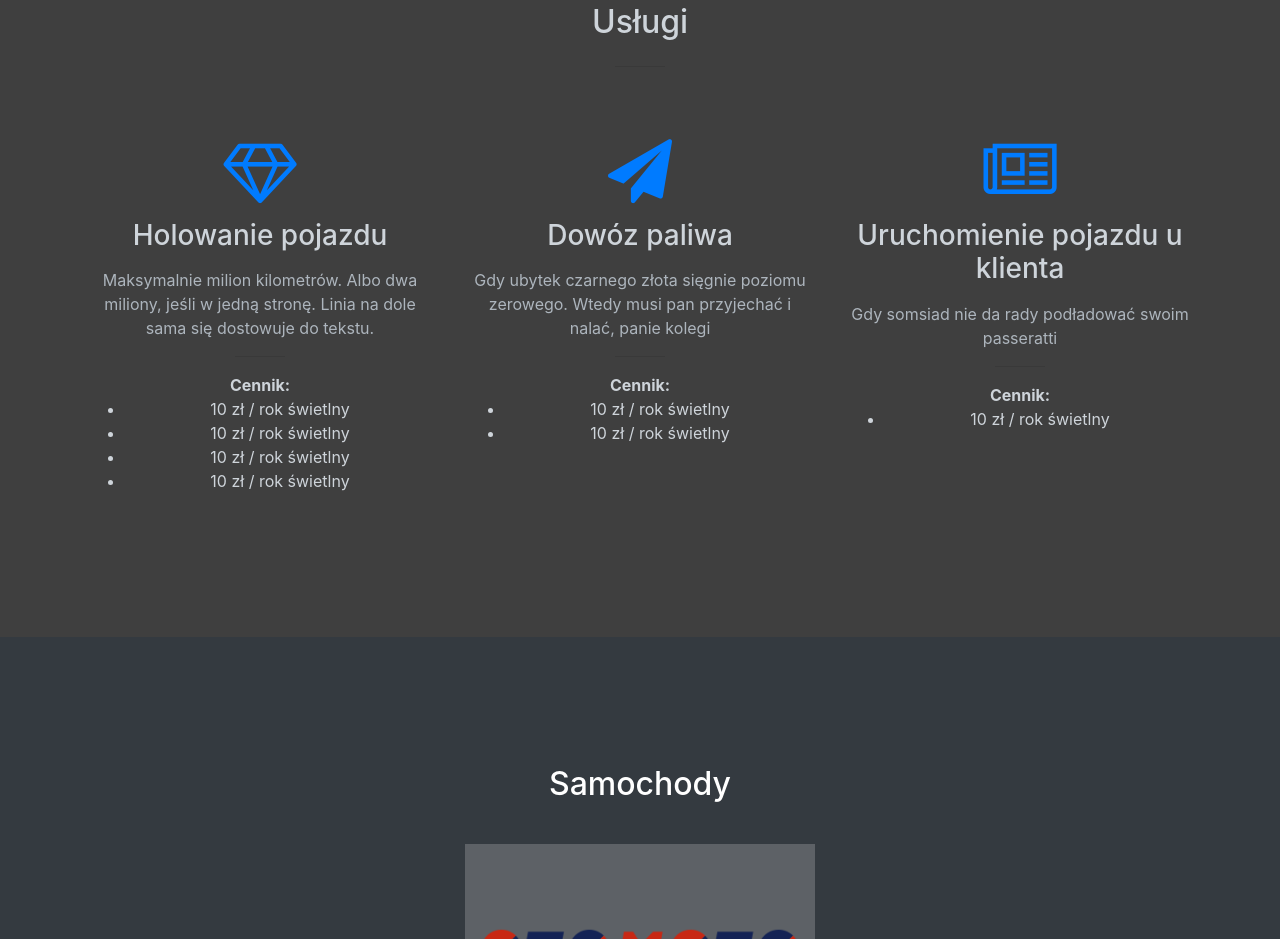
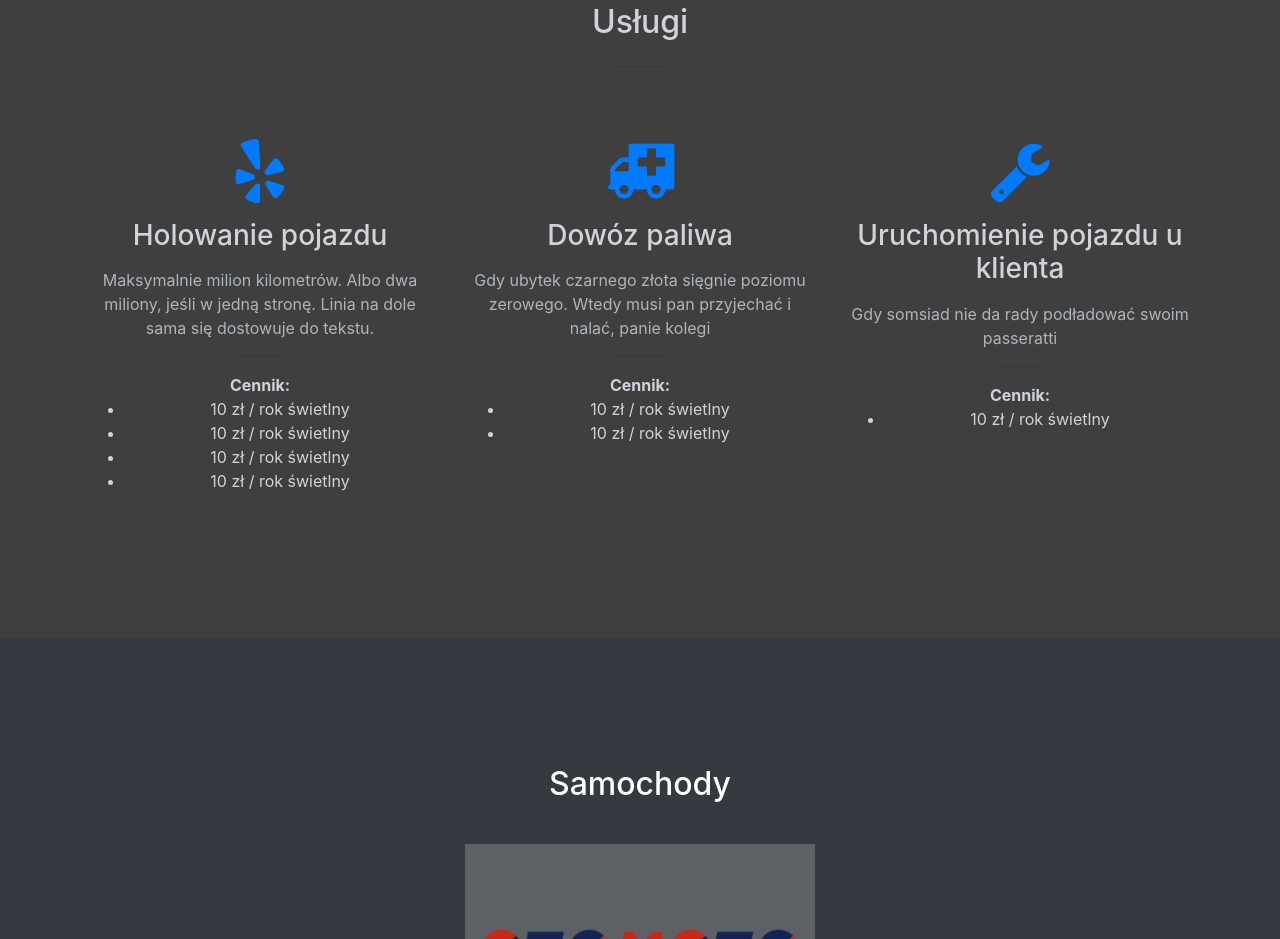
Before and after one commit to CarsArena/CarsArena.github.io, a website with bundled scripts: page index.html in a window 1280 px wide. Shown: the part 1402-2341 px from the top of the page. Built offline with nearby package versions, Linux system fonts and the light colour scheme.

Commit message:
zmiana ikonek

```diff
--- a/index.html
+++ b/index.html
@@ -97,7 +97,7 @@
         <div class="row">
           <div class="col-lg-4 col-md-4 text-center">
             <div class="service-box mt-5 mx-auto ">
-              <i class="fa fa-4x fa-diamond text-primary mb-3 sr-icons"></i>
+              <i class="fa fa-4x fa-yelp text-primary mb-3 sr-icons"></i>
               <h3 class="mb-3">Holowanie pojazdu</h3>
               <p class="subtext mb-0">
                 Maksymalnie milion kilometrów. Albo dwa miliony, jeśli w jedną stronę. Linia na dole sama się dostowuje do tekstu.
@@ -116,7 +116,7 @@
           </div>
           <div class="col-lg-4 col-md-4 text-center">
             <div class="service-box mt-5 mx-auto">
-              <i class="fa fa-4x fa-paper-plane text-primary mb-3 sr-icons"></i>
+              <i class="fa fa-4x fa-ambulance  text-primary mb-3 sr-icons"></i>
               <h3 class="mb-3">Dowóz paliwa</h3>
               <p class="subtext mb-0">
                 Gdy ubytek czarnego złota sięgnie poziomu zerowego. Wtedy musi pan przyjechać i nalać, panie kolegi
@@ -133,7 +133,7 @@
           </div>
           <div class="col-lg-4 col-md-4 text-center">
             <div class="service-box mt-5 mx-auto">
-              <i class="fa fa-4x fa-newspaper-o text-primary mb-3 sr-icons"></i>
+              <i class="fa fa-4x fa-wrench text-primary mb-3 sr-icons"></i>
               <h3 class="mb-3">Uruchomienie pojazdu u klienta</h3>
               <p class="subtext mb-0">Gdy somsiad nie da rady podładować swoim passeratti</p>
             </div>
```
